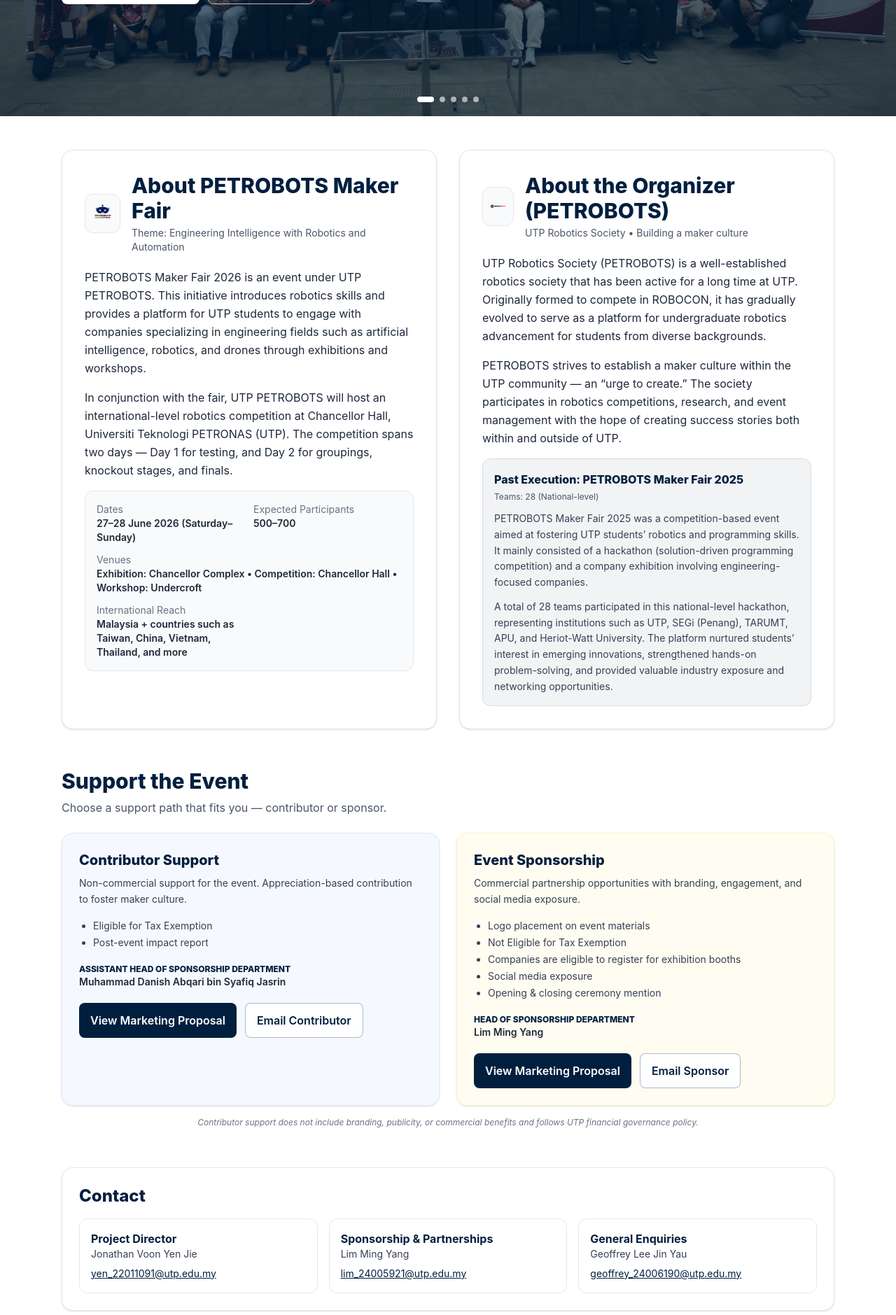
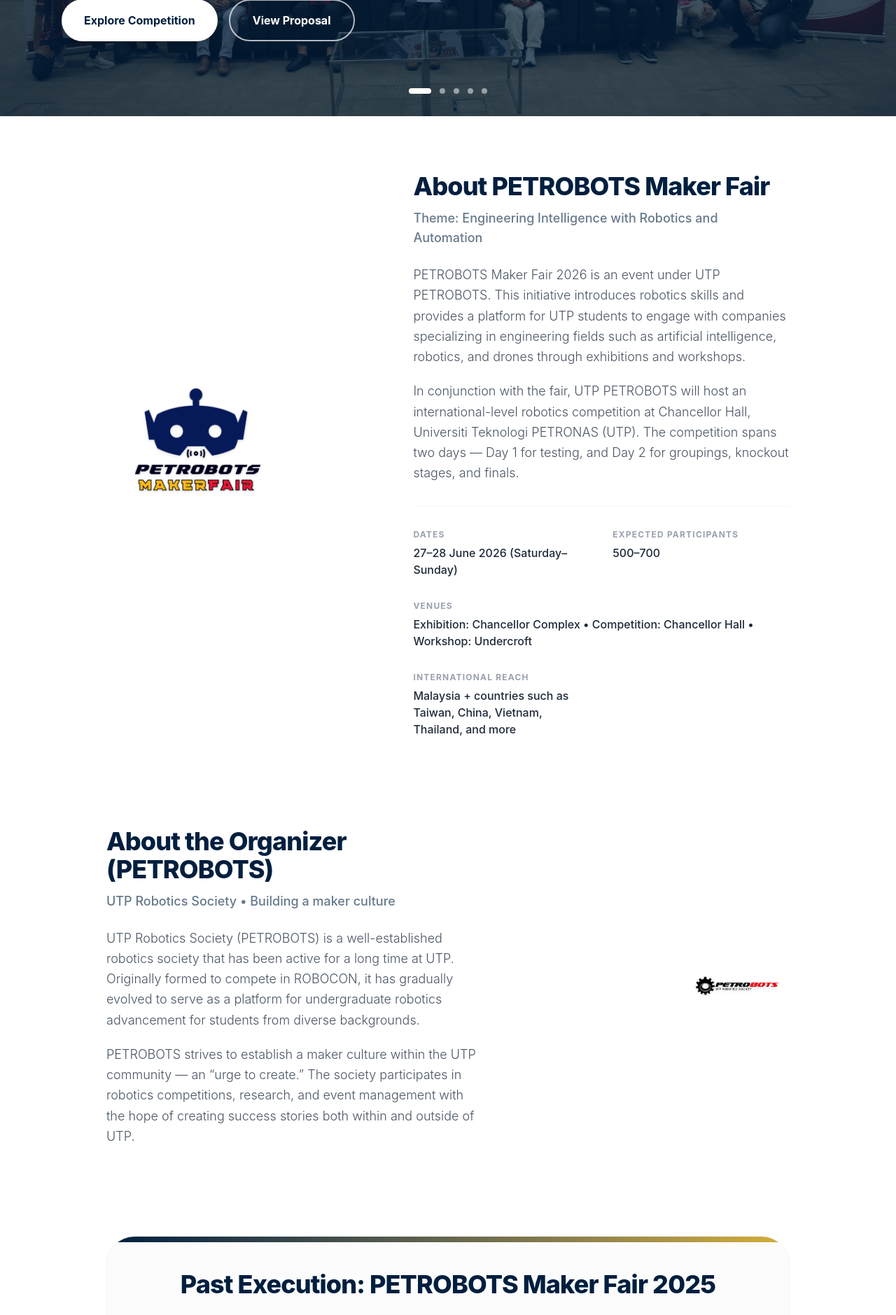
Before and after one commit to cjseven007/makerfair-web, a React (Vite) app: page / in a window 1280 px wide. Shown: the part 480-2359 px from the top of the page at 70% size. Built offline with nearby package versions, Linux system fonts and the light colour scheme.

Commit message:
home page

```diff
--- a/src/pages/HomePage.tsx
+++ b/src/pages/HomePage.tsx
@@ -22,13 +22,13 @@
   const heroBg = useMemo(() => HOME.heroImages[idx], [idx]);
 
   return (
-    <div>
+    <div className="bg-white">
       {/* HERO */}
       <section className="relative">
         <div
-          className="h-[72vh] min-h-[520px] w-full"
+          className="h-[72vh] min-h-[520px] w-full transition-all duration-1000 ease-in-out"
           style={{
-            backgroundImage: `linear-gradient(rgba(0,31,63,0.65), rgba(0,31,63,0.65)), url(${heroBg})`,
+            backgroundImage: `linear-gradient(rgba(0,31,63,0.7), rgba(0,31,63,0.7)), url(${heroBg})`,
             backgroundSize: "cover",
             backgroundPosition: "center",
           }}
@@ -37,32 +37,28 @@
         <div className="absolute inset-0 flex items-center">
           <div className="mx-auto max-w-6xl px-4 sm:px-6 w-full">
             <div className="max-w-3xl">
-              <p className="inline-flex items-center gap-2 rounded-full bg-white/10 px-3 py-1 text-white text-xs sm:text-sm">
+              <p className="inline-flex items-center gap-2 rounded-full bg-white/20 backdrop-blur-sm px-4 py-1.5 text-white text-xs sm:text-sm font-medium tracking-wide">
                 📍 UTP, Perak • 27–28 June 2026
               </p>
 
-              <h1 className="mt-4 text-white font-extrabold tracking-tight text-4xl sm:text-5xl">
+              <h1 className="mt-6 text-white font-extrabold tracking-tight text-5xl sm:text-6xl leading-tight">
                 {HOME.title}
               </h1>
 
-              <p className="mt-4 text-white/90 text-base sm:text-lg leading-relaxed">
+              <p className="mt-6 text-white/90 text-lg sm:text-xl leading-relaxed max-w-2xl font-light">
                 {HOME.tagline}
               </p>
 
-              <p className="mt-3 text-white/80 text-sm sm:text-base">
-                {HOME.dateVenue}
-              </p>
-
-              <div className="mt-8 flex flex-col sm:flex-row gap-3">
+              <div className="mt-10 flex flex-col sm:flex-row gap-4">
                 <button
                   onClick={() => navigate("/competition")}
-                  className="rounded-lg bg-white text-[#001F3F] font-semibold px-5 py-3 hover:opacity-95"
+                  className="rounded-full bg-white text-[#001F3F] font-bold px-8 py-4 hover:bg-gray-100 transition shadow-lg"
                 >
                   Explore Competition
                 </button>
                 <button
                   onClick={() => openExternal(HOME.marketingProposalUrl)}
-                  className="rounded-lg border border-white/70 text-white font-semibold px-5 py-3 hover:bg-white/10"
+                  className="rounded-full border-2 border-white/70 text-white font-bold px-8 py-4 hover:bg-white/10 transition"
                 >
                   View Proposal
                 </button>
@@ -72,13 +68,13 @@
         </div>
 
         {/* dots */}
-        <div className="absolute bottom-5 left-0 right-0 flex justify-center gap-2">
+        <div className="absolute bottom-8 left-0 right-0 flex justify-center gap-3">
           {HOME.heroImages.map((_, i) => (
             <button
               key={i}
               onClick={() => setIdx(i)}
-              className={`h-2 rounded-full transition-all ${
-                idx === i ? "w-6 bg-white" : "w-2 bg-white/60"
+              className={`h-2 rounded-full transition-all duration-300 ${
+                idx === i ? "w-8 bg-white" : "w-2 bg-white/50 hover:bg-white/80"
               }`}
               aria-label={`Go to slide ${i + 1}`}
             />
@@ -87,201 +83,212 @@
       </section>
 
       {/* CONTENT */}
-      <main className="mx-auto max-w-6xl px-4 sm:px-6 py-12 space-y-14">
-        {/* About */}
-        <section className="grid grid-cols-1 lg:grid-cols-2 gap-6 lg:gap-8 items-stretch">
-          {/* About Maker Fair */}
-          <div className="rounded-2xl border border-gray-200 bg-white shadow-sm p-6 sm:p-8">
-            <div className="flex items-center gap-4">
-              <div className="h-12 w-12 sm:h-14 sm:w-14 rounded-xl border border-gray-200 bg-gray-50 flex items-center justify-center overflow-hidden">
+      <main className="mx-auto max-w-5xl px-4 sm:px-6 py-20 space-y-32">
+
+        {/* --- 1. About Event --- */}
+        <section className="flex flex-col md:flex-row gap-12 md:gap-20 items-center">
+          <div className="w-full md:w-2/5 flex justify-center md:justify-start">
             <img
               src={HOME.about.makerFair.logo}
               alt="PETROBOTS Maker Fair logo"
-                  className="h-full w-full object-contain p-2"
+              className="h-48 md:h-64 object-contain drop-shadow-sm"
             />
           </div>
+          <div className="w-full md:w-3/5 space-y-6">
             <div>
-                <h2 className="text-[#001F3F] font-extrabold text-2xl sm:text-3xl">
+              <h2 className="text-[#001F3F] font-extrabold text-3xl sm:text-4xl tracking-tight">
                 {HOME.about.makerFair.title}
               </h2>
-                <p className="mt-1 text-sm text-gray-600">
+              <p className="mt-3 text-lg text-[#001F3F]/60 font-medium">
                 {HOME.about.makerFair.subtitle}
               </p>
             </div>
-            </div>
 
-            <div className="mt-5 space-y-4 text-gray-800 leading-relaxed">
+            <div className="space-y-5 text-gray-600 text-lg leading-relaxed font-light">
               {HOME.about.makerFair.paragraphs.map((p) => (
                 <p key={p}>{p}</p>
               ))}
+            </div>
 
-              <div className="rounded-xl bg-gray-50 border border-gray-200 p-4">
-                <div className="grid grid-cols-1 sm:grid-cols-2 gap-3 text-sm">
+            <div className="grid grid-cols-1 sm:grid-cols-2 gap-8 pt-8 mt-8 border-t border-gray-100">
               {HOME.about.makerFair.keyFacts.map((f) => (
                 <div key={f.label} className={f.label === "Venues" ? "sm:col-span-2" : ""}>
-                      <div className="text-gray-500">{f.label}</div>
-                      <div className="font-semibold text-gray-800">{f.value}</div>
+                  <div className="text-xs font-bold text-gray-400 uppercase tracking-widest">{f.label}</div>
+                  <div className="mt-1.5 font-medium text-gray-800">{f.value}</div>
                 </div>
               ))}
+            </div>
+          </div>
+        </section>
+
+        {/* --- 2. About Organizer --- */}
+        <section className="flex flex-col md:flex-row-reverse gap-12 md:gap-20 items-center">
+          <div className="w-full md:w-2/5 flex justify-center md:justify-end">
+            <img
+              src={HOME.about.organizer.logo}
+              alt="PETROBOTS logo"
+              className="h-32 md:h-48 object-contain drop-shadow-sm"
+            />
+          </div>
+          <div className="w-full md:w-3/5 space-y-6">
+            <div>
+              <h2 className="text-[#001F3F] font-extrabold text-3xl sm:text-4xl tracking-tight">
+                {HOME.about.organizer.title}
+              </h2>
+              <p className="mt-3 text-lg text-[#001F3F]/60 font-medium">
+                {HOME.about.organizer.subtitle}
+              </p>
+            </div>
+
+            <div className="space-y-5 text-gray-600 text-lg leading-relaxed font-light">
+              {HOME.about.organizer.paragraphs.map((p) => (
+                <p key={p}>{p}</p>
+              ))}
+            </div>
+          </div>
+        </section>
+
+        {/* --- 3. Past Execution (Separated) --- */}
+        <section className="bg-gray-50/50 rounded-[2.5rem] p-8 sm:p-12 border border-gray-100 relative overflow-hidden">
+          <div className="absolute top-0 left-0 w-full h-2 bg-gradient-to-r from-[#001F3F] to-[#D4AF37]" />
+
+          <div className="max-w-3xl mx-auto text-center space-y-6">
+            <h2 className="text-[#001F3F] font-extrabold text-3xl sm:text-4xl tracking-tight">
+              {HOME.about.organizer.pastExecution.title}
+            </h2>
+
+            <div className="inline-flex items-center gap-2 bg-white px-5 py-2.5 rounded-full border border-gray-200 shadow-sm text-sm font-bold text-[#001F3F]">
+              🏆 {HOME.about.organizer.pastExecution.stats?.[0].label}: {HOME.about.organizer.pastExecution.stats?.[0].value}
+            </div>
+
+            <div className="space-y-5 text-gray-600 text-lg leading-relaxed font-light text-left md:text-center mt-6">
+              {HOME.about.organizer.pastExecution.paragraphs.map((p) => (
+                <p key={p}>{p}</p>
+              ))}
+            </div>
+          </div>
+
+          <div className="mt-12 rounded-2xl overflow-hidden shadow-lg border border-gray-200/50">
+            {/* Using the group photo from the assets for the past execution section */}
+            <img
+              src="/src/assets/Group-photo-Makerfair25.png"
+              alt="Past Execution 2025 Group Photo"
+              className="w-full h-auto object-cover max-h-[500px]"
+            />
+          </div>
+        </section>
+
+        {/* --- 4. Support --- */}
+        <section className="pt-8">
+          <div className="text-center max-w-2xl mx-auto mb-12">
+            <h2 className="text-[#001F3F] font-extrabold text-3xl sm:text-4xl tracking-tight">
+              Support the Event
+            </h2>
+            <p className="mt-4 text-lg text-gray-500 font-light">
+              Choose a support path that fits you — contributor or sponsor.
+            </p>
+          </div>
+
+          <div className="grid grid-cols-1 md:grid-cols-2 gap-8">
+            {/* Contributor */}
+            <div className="rounded-3xl bg-blue-50/40 p-8 sm:p-10 transition hover:bg-blue-50/80">
+              <div className="text-[#001F3F] font-extrabold text-2xl">
+                Contributor Support
+              </div>
+              <p className="mt-3 text-gray-600 leading-relaxed font-light">
+                Non-commercial support for the event. Appreciation-based contribution to foster maker culture.
+              </p>
+
+              <ul className="mt-6 text-gray-600 list-disc pl-5 space-y-2 font-light">
+                {HOME.contributor.bullets.map((b) => (
+                  <li key={b}>{b}</li>
+                ))}
+              </ul>
+
+              <div className="mt-8 pt-8 border-t border-blue-100">
+                <div className="text-xs font-bold tracking-widest text-[#001F3F]/60 uppercase">
+                  {HOME.contributor.role}
+                </div>
+                <div className="mt-1 text-lg font-bold text-[#001F3F]">
+                  {HOME.contributor.name}
+                </div>
+
+                <div className="mt-6 flex flex-col sm:flex-row gap-3">
+                  <button
+                    onClick={() => openExternal(HOME.marketingProposalUrl)}
+                    className="rounded-full bg-[#001F3F] text-white font-semibold px-6 py-3 hover:opacity-90 transition"
+                  >
+                    View Proposal
+                  </button>
+                  <button
+                    onClick={() => mailTo(HOME.contributor.email)}
+                    className="rounded-full bg-white text-[#001F3F] font-semibold px-6 py-3 hover:bg-gray-50 transition shadow-sm border border-gray-100"
+                  >
+                    Email
+                  </button>
+                </div>
+              </div>
+            </div>
+
+            {/* Sponsor */}
+            <div className="rounded-3xl bg-amber-50/40 p-8 sm:p-10 transition hover:bg-amber-50/80">
+              <div className="text-[#001F3F] font-extrabold text-2xl">
+                Event Sponsorship
+              </div>
+              <p className="mt-3 text-gray-600 leading-relaxed font-light">
+                Commercial partnership opportunities with branding, engagement, and social media exposure.
+              </p>
+
+              <ul className="mt-6 text-gray-600 list-disc pl-5 space-y-2 font-light">
+                {HOME.sponsor.bullets.slice(0, 5).map((b) => (
+                  <li key={b}>{b}</li>
+                ))}
+              </ul>
+
+              <div className="mt-8 pt-8 border-t border-amber-100/60">
+                <div className="text-xs font-bold tracking-widest text-[#001F3F]/60 uppercase">
+                  {HOME.sponsor.role}
+                </div>
+                <div className="mt-1 text-lg font-bold text-[#001F3F]">
+                  {HOME.sponsor.name}
+                </div>
+
+                <div className="mt-6 flex flex-col sm:flex-row gap-3">
+                  <button
+                    onClick={() => openExternal(HOME.marketingProposalUrl)}
+                    className="rounded-full bg-[#001F3F] text-white font-semibold px-6 py-3 hover:opacity-90 transition"
+                  >
+                    View Proposal
+                  </button>
+                  <button
+                    onClick={() => mailTo(HOME.sponsor.email)}
+                    className="rounded-full bg-white text-[#001F3F] font-semibold px-6 py-3 hover:bg-gray-50 transition shadow-sm border border-gray-100"
+                  >
+                    Email
+                  </button>
                 </div>
               </div>
             </div>
           </div>
 
-          {/* About Organizer */}
-          <div className="rounded-2xl border border-gray-200 bg-white shadow-sm p-6 sm:p-8">
-            <div className="flex items-center gap-4">
-              <div className="h-12 w-12 sm:h-14 sm:w-14 rounded-xl border border-gray-200 bg-gray-50 flex items-center justify-center overflow-hidden">
-                <img
-                  src={HOME.about.organizer.logo}
-                  alt="PETROBOTS logo"
-                  className="h-full w-full object-contain p-2"
-                />
-              </div>
-              <div>
-                <h2 className="text-[#001F3F] font-extrabold text-2xl sm:text-3xl">
-                  {HOME.about.organizer.title}
-                </h2>
-                <p className="mt-1 text-sm text-gray-600">
-                  {HOME.about.organizer.subtitle}
-                </p>
-              </div>
-            </div>
-
-            <div className="mt-5 space-y-4 text-gray-800 leading-relaxed">
-              {HOME.about.organizer.paragraphs.map((p) => (
-                <p key={p}>{p}</p>
-              ))}
-
-              <div className="rounded-xl border border-[#001F3F]/10 bg-[#001F3F]/5 p-4">
-                <div className="flex items-start justify-between gap-3 flex-wrap">
-                  <div>
-                    <div className="text-[#001F3F] font-extrabold">
-                      {HOME.about.organizer.pastExecution.title}
-                    </div>
-                    <div className="mt-1 text-xs text-gray-600">
-                      {HOME.about.organizer.pastExecution.stats?.map((s) => `${s.label}: ${s.value}`).join(" • ")}
-                    </div>
-                  </div>
-                </div>
-
-                <div className="mt-3 space-y-3 text-sm text-gray-700 leading-relaxed">
-                  {HOME.about.organizer.pastExecution.paragraphs.map((p) => (
-                    <p key={p}>{p}</p>
-                  ))}
-                </div>
-              </div>
-            </div>
-          </div>
-        </section>
-
-        {/* Support */}
-        <section>
-          <div className="flex items-end justify-between gap-4 flex-wrap">
-            <div>
-              <h2 className="text-[#001F3F] font-extrabold text-3xl">
-                Support the Event
-              </h2>
-              <p className="mt-2 text-gray-600">
-                Choose a support path that fits you — contributor or sponsor.
-              </p>
-            </div>
-          </div>
-
-          <div className="mt-6 grid grid-cols-1 md:grid-cols-2 gap-6">
-            {/* Contributor */}
-            <div className="rounded-2xl border border-blue-100 bg-blue-50/60 p-6 shadow-sm">
-              <div className="text-[#001F3F] font-extrabold text-xl">
-                Contributor Support
-              </div>
-              <p className="mt-2 text-gray-700 text-sm leading-relaxed">
-                Non-commercial support for the event. Appreciation-based contribution to foster maker culture.
-              </p>
-
-              <ul className="mt-4 text-sm text-gray-700 list-disc pl-5 space-y-1">
-                {HOME.contributor.bullets.map((b) => (
-                  <li key={b}>{b}</li>
-                ))}
-              </ul>
-
-              <div className="mt-5 text-xs font-extrabold text-[#001F3F]">
-                {HOME.contributor.role}
-              </div>
-              <div className="text-sm font-semibold text-gray-800">
-                {HOME.contributor.name}
-              </div>
-
-              <div className="mt-5 flex flex-col sm:flex-row gap-3">
-                <button
-                  onClick={() => openExternal(HOME.marketingProposalUrl)}
-                  className="rounded-lg bg-[#001F3F] text-white font-semibold px-4 py-3 hover:opacity-95"
-                >
-                  View Marketing Proposal
-                </button>
-                <button
-                  onClick={() => mailTo(HOME.contributor.email)}
-                  className="rounded-lg border border-[#001F3F]/30 bg-white text-[#001F3F] font-semibold px-4 py-3 hover:bg-gray-50"
-                >
-                  Email Contributor
-                </button>
-              </div>
-            </div>
-
-            {/* Sponsor */}
-            <div className="rounded-2xl border border-amber-100 bg-amber-50/70 p-6 shadow-sm">
-              <div className="text-[#001F3F] font-extrabold text-xl">
-                Event Sponsorship
-              </div>
-              <p className="mt-2 text-gray-700 text-sm leading-relaxed">
-                Commercial partnership opportunities with branding, engagement, and social media exposure.
-              </p>
-
-              <ul className="mt-4 text-sm text-gray-700 list-disc pl-5 space-y-1">
-                {HOME.sponsor.bullets.slice(0, 5).map((b) => (
-                  <li key={b}>{b}</li>
-                ))}
-              </ul>
-
-              <div className="mt-5 text-xs font-extrabold text-[#001F3F]">
-                {HOME.sponsor.role}
-              </div>
-              <div className="text-sm font-semibold text-gray-800">
-                {HOME.sponsor.name}
-              </div>
-
-              <div className="mt-5 flex flex-col sm:flex-row gap-3">
-                <button
-                  onClick={() => openExternal(HOME.marketingProposalUrl)}
-                  className="rounded-lg bg-[#001F3F] text-white font-semibold px-4 py-3 hover:opacity-95"
-                >
-                  View Marketing Proposal
-                </button>
-                <button
-                  onClick={() => mailTo(HOME.sponsor.email)}
-                  className="rounded-lg border border-[#001F3F]/30 bg-white text-[#001F3F] font-semibold px-4 py-3 hover:bg-gray-50"
-                >
-                  Email Sponsor
-                </button>
-              </div>
-            </div>
-          </div>
-
-          <p className="mt-4 text-center text-xs italic text-gray-500">
+          <p className="mt-8 text-center text-sm font-light text-gray-400 max-w-2xl mx-auto">
             Contributor support does not include branding, publicity, or commercial benefits and follows UTP financial governance policy.
           </p>
         </section>
 
-        {/* Contact */}
-        <section className="rounded-2xl border border-gray-200 bg-white shadow-sm p-6">
-          <h2 className="text-[#001F3F] font-extrabold text-2xl">Contact</h2>
-          <div className="mt-4 grid grid-cols-1 sm:grid-cols-2 lg:grid-cols-3 gap-4">
+        {/* --- 5. Contact --- */}
+        <section className="pt-8 border-t border-gray-100">
+          <h2 className="text-[#001F3F] font-extrabold text-3xl sm:text-4xl tracking-tight text-center mb-10">
+            Get in Touch
+          </h2>
+          <div className="grid grid-cols-1 sm:grid-cols-3 gap-8 text-center">
             {HOME.contacts.map((c) => (
-              <div key={c.email} className="rounded-xl border border-gray-200 p-4">
-                <div className="text-[#001F3F] font-bold">{c.role}</div>
-                <div className="text-sm text-gray-700">{c.name}</div>
+              <div key={c.email} className="space-y-2">
+                <div className="text-xs font-bold tracking-widest text-gray-400 uppercase">{c.role}</div>
+                <div className="text-lg font-bold text-[#001F3F]">{c.name}</div>
                 <button
                   onClick={() => mailTo(c.email)}
-                  className="mt-2 text-sm text-[#001F3F] underline"
+                  className="text-sm font-medium text-[#D4AF37] hover:text-[#001F3F] transition-colors"
                 >
                   {c.email}
                 </button>
@@ -290,7 +297,6 @@
           </div>
         </section>
       </main>
-
     </div>
   );
 }
```
Lines whose indentation alone changed are shown as unchanged.
